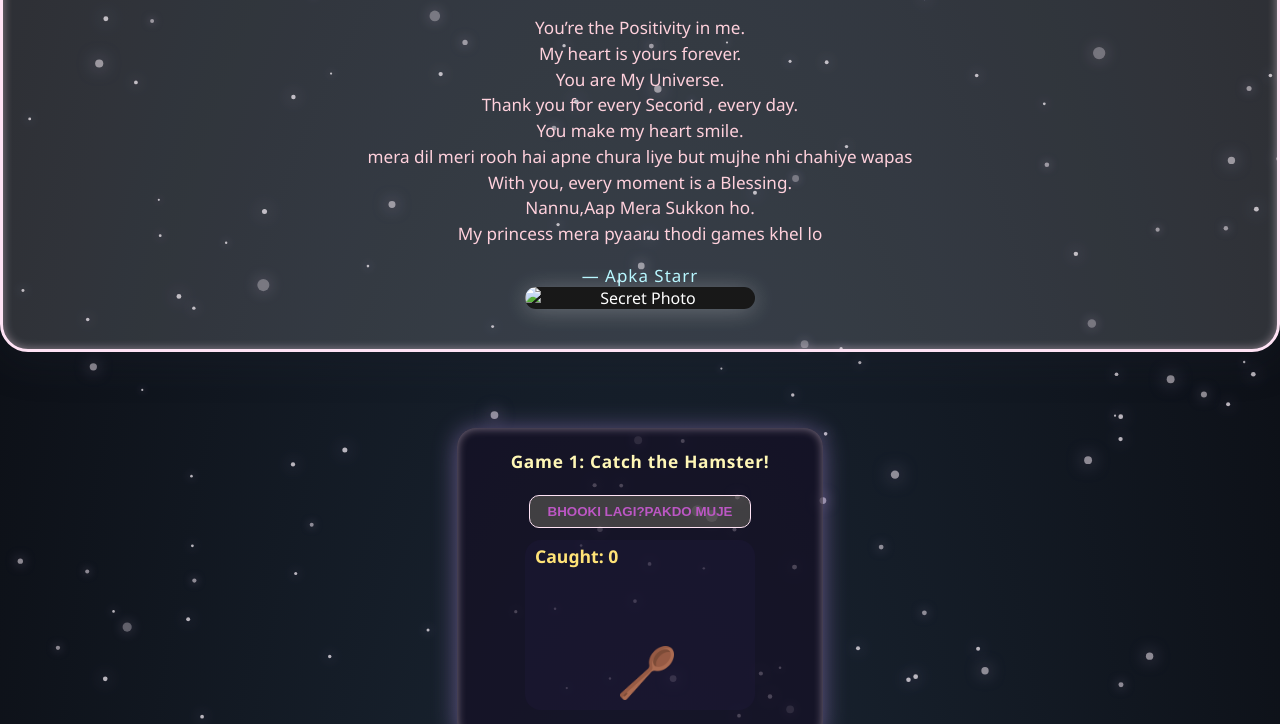
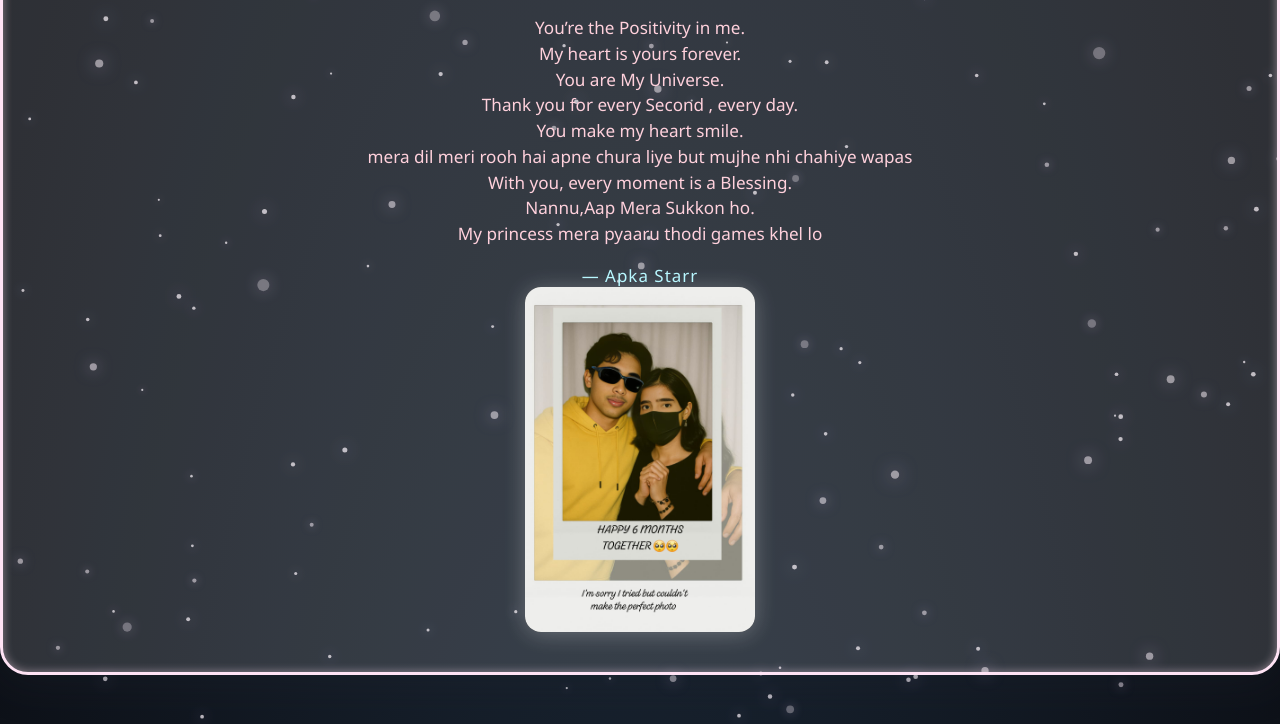
Before and after one commit to arya7777777/6-MONTH, a plain HTML site: page index.html in a window 1280 px wide. Both pictures are taken after a click on the button "Reveal Secret Photo". Shown: the part 557-1281 px from the top of the page. Drawn offline with Linux system fonts and the light colour scheme.

Commit message:
Update index.html

```diff
--- a/index.html
+++ b/index.html
@@ -110,7 +110,7 @@
     <!-- Secret Photo Button and Fade Effect Section -->
     <button id="revealPhotoBtn" class="reveal-btn">Reveal Secret Photo</button>
     <div id="secretPhoto" class="secret-photo-fade">
-      <img src="your_photo.jpg" alt="Secret Photo">
+      <img src="IMG-20250914-WA0011.jpg" alt="Secret Photo">
     </div>
     <!-- End Photo Reveal block -->
   </div>
```
